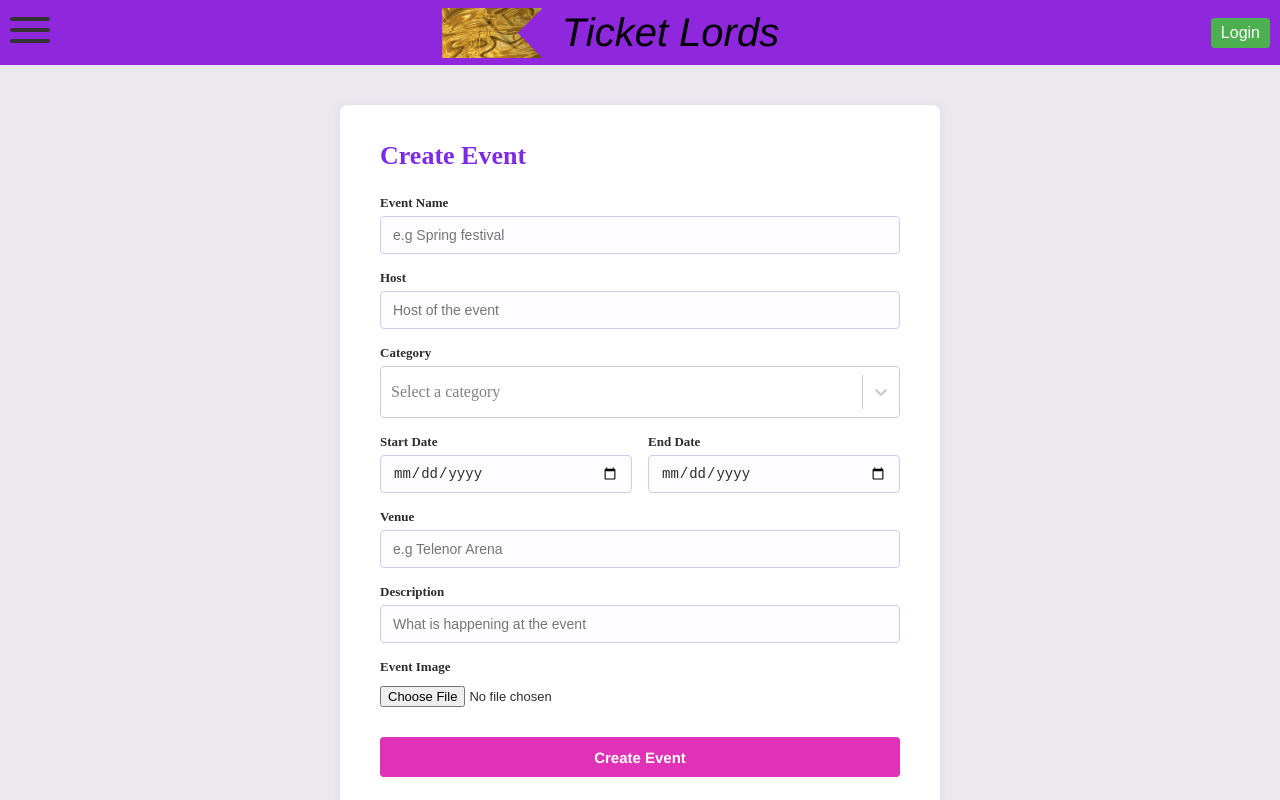
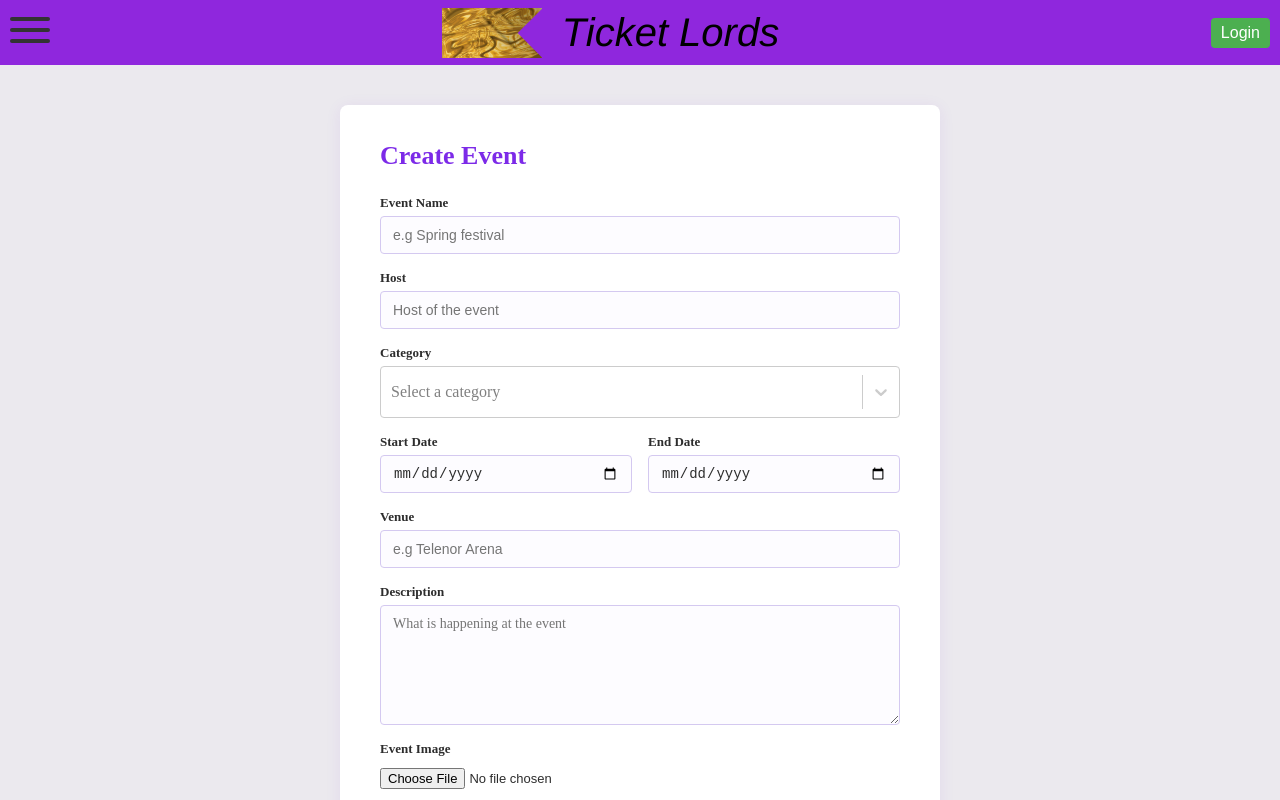
Before and after one commit to IDATA2301/idata2301-ticketlords-group4, a React (Vite) app: page /addevent in a window 1280 px wide. Shown: the top 800 px of the page. Built offline with nearby package versions, Linux system fonts and the light colour scheme; no server answers.

Commit message:
made description box bigger

```diff
--- a/src/css/addEvent.css
+++ b/src/css/addEvent.css
@@ -73,6 +73,26 @@
     flex: 1;
 }
 
+.add-event-field textarea {
+    padding: 10px 12px;
+    border: 1.5px solid #d4c9f0;
+    border-radius: 4px;
+    font-size: 14px;
+    color: #2d2d2d;
+    background: #fdfcff;
+    outline: none;
+    transition: border-color 0.2s ease;
+    box-sizing: border-box;
+    resize: vertical;   /* lets the user resize it vertically */
+    min-height: 120px;  /* default height — adjust to your liking */
+    font-family: inherit;
+}
+
+.add-event-field textarea:focus {
+    border-color: #7c2ae8;
+    background: white;
+}
+
 .add-event-field .field-error {
     color: red;
     font-size: 12px;
--- a/src/pages/addEventPage.tsx
+++ b/src/pages/addEventPage.tsx
@@ -19,7 +19,7 @@ export default function AddEventPage() {
   const eventDateStartRef = useRef<HTMLInputElement>(null);
   const eventDateEndRef = useRef<HTMLInputElement>(null);
   const eventVenueRef = useRef<HTMLInputElement>(null);
-  const eventDescriptionRef = useRef<HTMLInputElement>(null);
+  const eventDescriptionRef = useRef<HTMLTextAreaElement>(null);
   const imgPathUrlRef = useRef<HTMLInputElement>(null);
 
 
@@ -173,7 +173,7 @@ export default function AddEventPage() {
 
           <div className="add-event-field">
             <label>Description</label>
-            <input type="text" ref={eventDescriptionRef} placeholder="What is happening at the event"/>
+            <textarea ref={eventDescriptionRef} placeholder="What is happening at the event" />
             {fieldErrors.description && <p className="field-error">{fieldErrors.description}</p>}
           </div>
 
```
